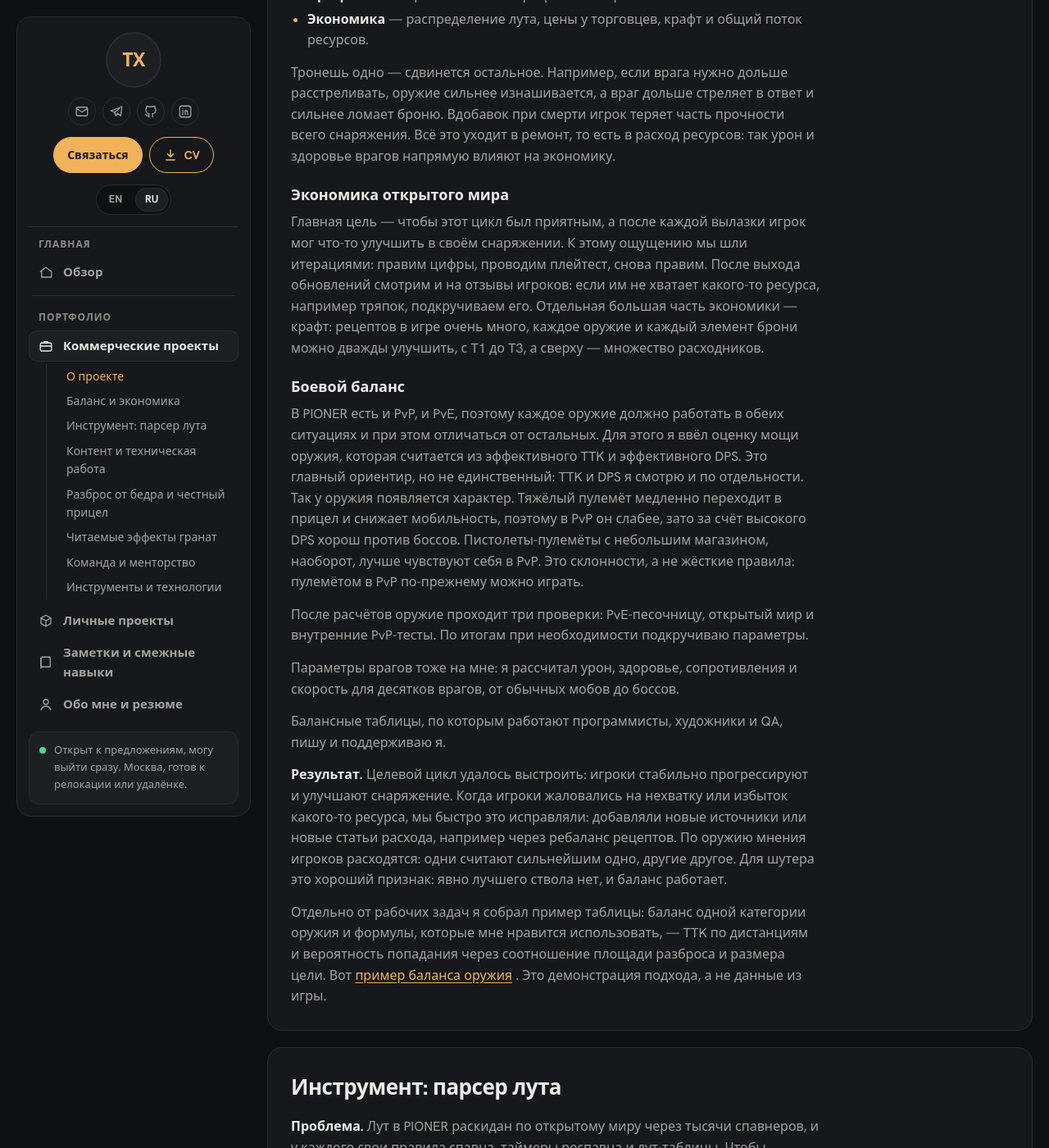
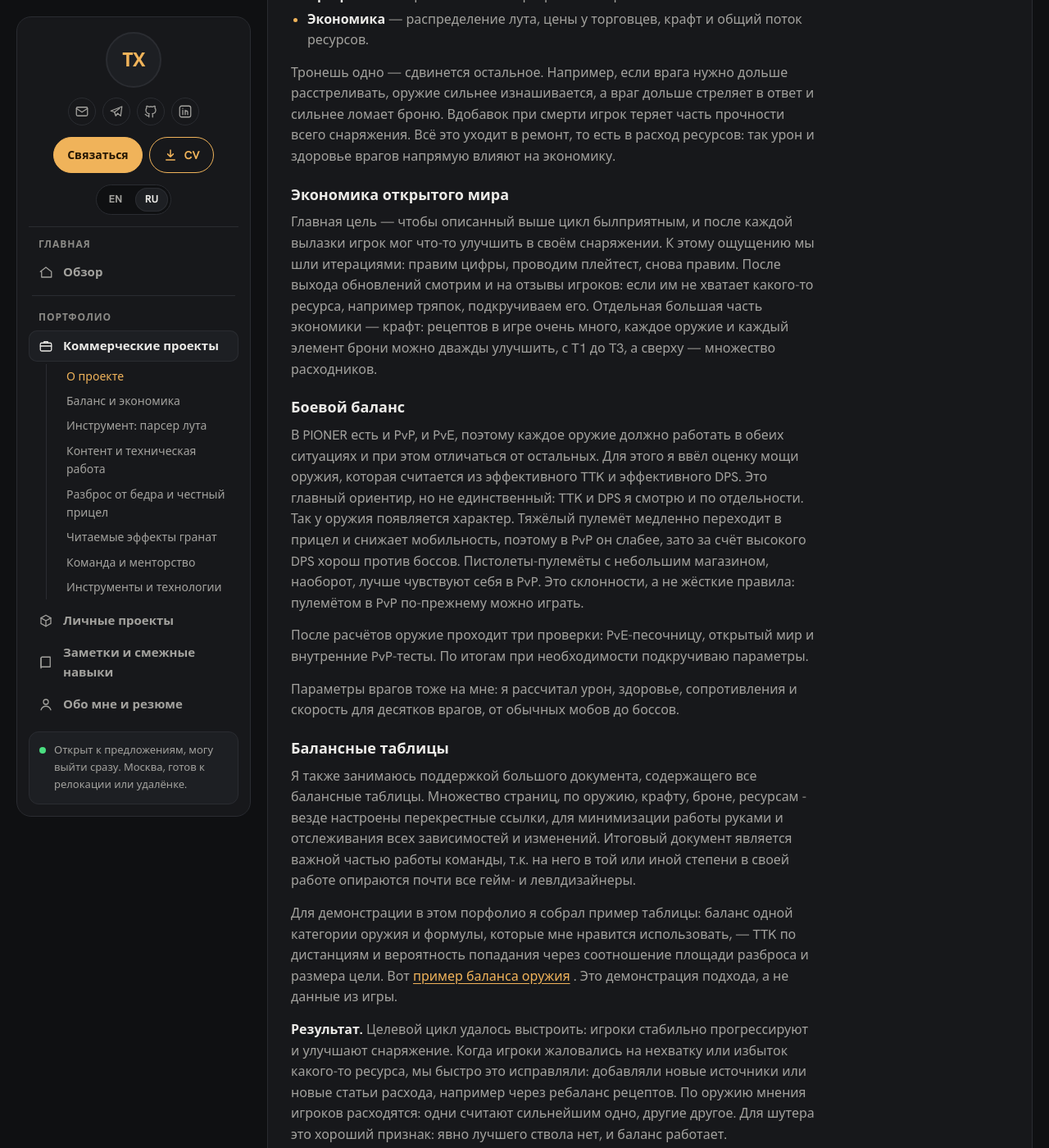
Before and after one commit to KhazirovTimur/KhazirovTimur.github.io, a Jekyll site: the page built from ru/experience/pioner.md, in a window 1280 px wide and 1400 px high, scrolled down 1792 px. Shown: the whole window at 82% size. Built offline with Jekyll 4.4.1, drawn with Linux system fonts in a browser that asks for light colours.

Commit message:
Update pioner.md

```diff
--- a/ru/experience/pioner.md
+++ b/ru/experience/pioner.md
@@ -55,7 +55,7 @@ permalink: /ru/experience/pioner/
 
 ### Экономика открытого мира
 
-Главная цель — чтобы этот цикл был приятным, а после каждой вылазки игрок мог что-то улучшить в своём снаряжении. К этому ощущению мы шли итерациями: правим цифры, проводим плейтест, снова правим. После выхода обновлений смотрим и на отзывы игроков: если им не хватает какого-то ресурса, например тряпок, подкручиваем его. Отдельная большая часть экономики — крафт: рецептов в игре очень много, каждое оружие и каждый элемент брони можно дважды улучшить, с T1 до T3, а сверху — множество расходников.
+Главная цель — чтобы описанный выше цикл былприятным, и после каждой вылазки игрок мог что-то улучшить в своём снаряжении. К этому ощущению мы шли итерациями: правим цифры, проводим плейтест, снова правим. После выхода обновлений смотрим и на отзывы игроков: если им не хватает какого-то ресурса, например тряпок, подкручиваем его. Отдельная большая часть экономики — крафт: рецептов в игре очень много, каждое оружие и каждый элемент брони можно дважды улучшить, с T1 до T3, а сверху — множество расходников.
 
 ### Боевой баланс
 
@@ -65,11 +65,16 @@ permalink: /ru/experience/pioner/
 
 Параметры врагов тоже на мне: я рассчитал урон, здоровье, сопротивления и скорость для десятков врагов, от обычных мобов до боссов.
 
-Балансные таблицы, по которым работают программисты, художники и QA, пишу и поддерживаю я.
+### Балансные таблицы
+
+Я также занимаюсь поддержкой большого документа, содержащего все балансные таблицы. Множество страниц, по оружию, крафту, броне, ресурсам - везде настроены перекрестные ссылки, для минимизации работы руками и отслеживания всех зависимостей и изменений.
+Итоговый документ является важной частью работы команды, т.к. на него в той или иной степени в своей работе опираются почти все гейм- и левлдизайнеры.
+
+Для демонстрации в этом порфолио я собрал пример таблицы: баланс одной категории оружия и формулы, которые мне нравится использовать, — TTK по дистанциям и вероятность попадания через соотношение площади разброса и размера цели. Вот {% include sample-link.html key="balance_sheet" label="пример баланса оружия" %}. Это демонстрация подхода, а не данные из игры.
 
 **Результат.** Целевой цикл удалось выстроить: игроки стабильно прогрессируют и улучшают снаряжение. Когда игроки жаловались на нехватку или избыток какого-то ресурса, мы быстро это исправляли: добавляли новые источники или новые статьи расхода, например через ребаланс рецептов. По оружию мнения игроков расходятся: одни считают сильнейшим одно, другие другое. Для шутера это хороший признак: явно лучшего ствола нет, и баланс работает.
 
-Отдельно от рабочих задач я собрал пример таблицы: баланс одной категории оружия и формулы, которые мне нравится использовать, — TTK по дистанциям и вероятность попадания через соотношение площади разброса и размера цели. Вот {% include sample-link.html key="balance_sheet" label="пример баланса оружия" %}. Это демонстрация подхода, а не данные из игры.
+
 
 ## Инструмент: парсер лута {#loot-parser}
 
```
